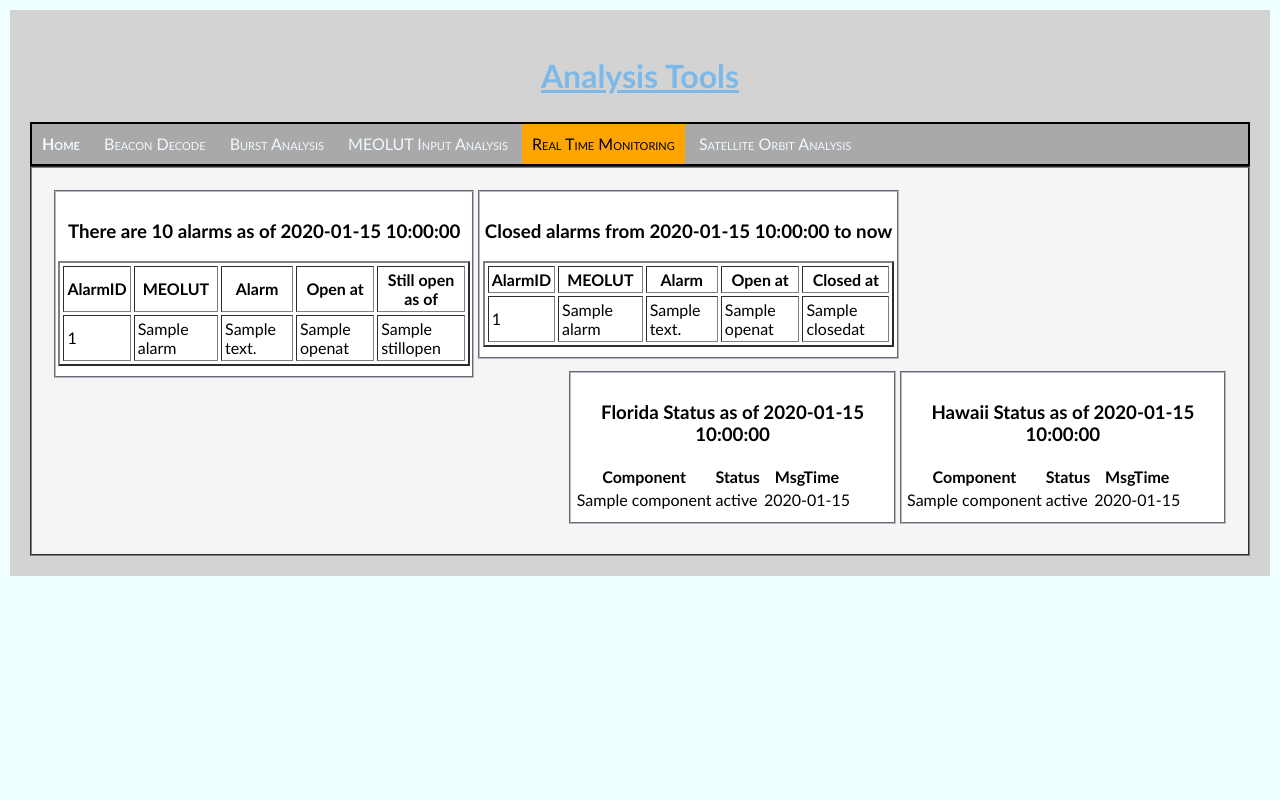
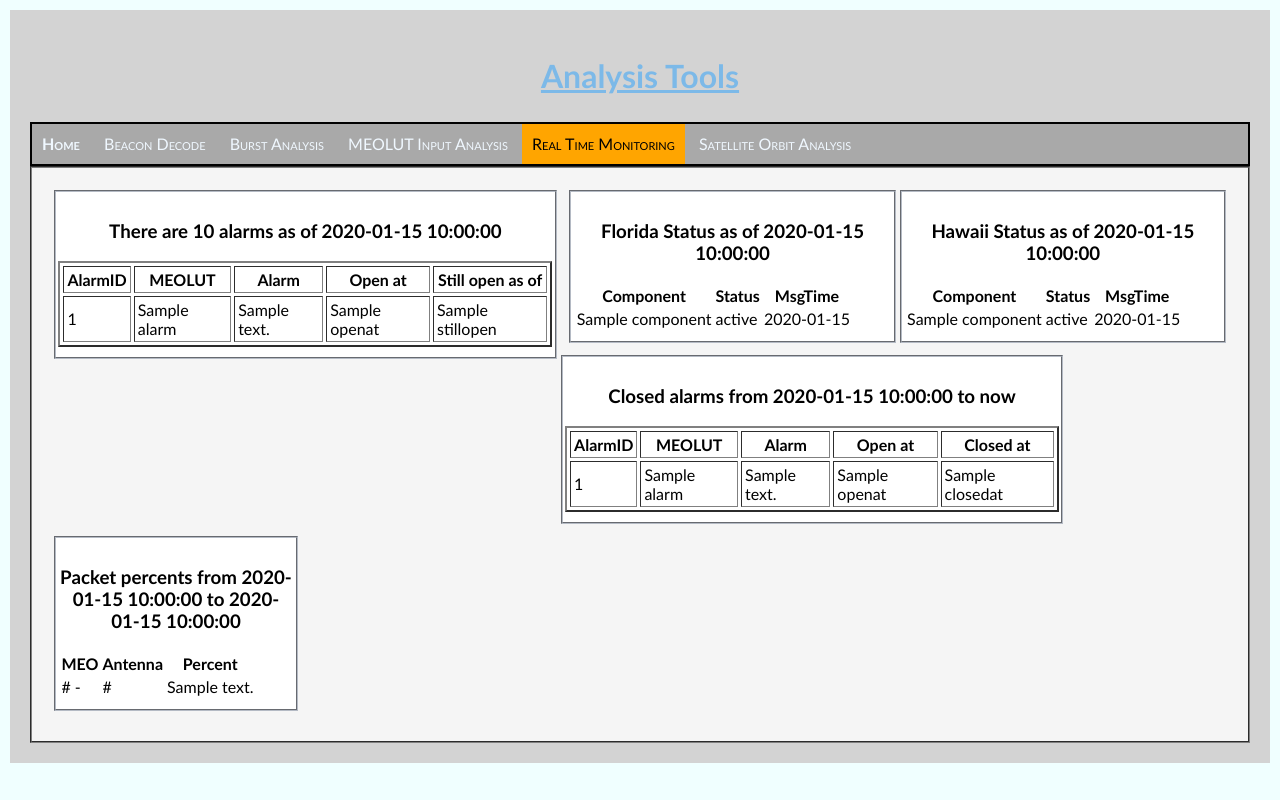
Before and after one commit to jrreich/MEO_Analysis_HTML_Interface, a Flask app: template templates/RealTimeMonitor.html in a window 1280 px wide. Run offline with Flask 2, Linux system fonts and the light colour scheme; the template is opened without the code that fills it: most values are stand-ins (such as "Sample title", 1, 10 or a date in 2020).

Commit message:
percent packets (realtime monitoring ) working

```diff
--- a/routes.py
+++ b/routes.py
@@ -54,7 +54,6 @@ def rawburst():
         result = request.form
         if 'MEOLUT' in result:
             MEOLUTList = [int(x) for x in result.getlist('MEOLUT')]
-
             #MEOLUT_list = [x.strip() for x in MEOLUT_in.split(',')]
         else:
             MEOLUTList = ['%']
@@ -133,21 +132,24 @@ def realtimemonitor():
             days = request.args.get('days')
         else:
             days = 4
-        #StartTime = datetime.datetime(2016,1,1,0,0,0)
-        EndTime = datetime.datetime.utcnow()
-        #EndTime = datetime.datetime(2017,1,5,20,30)
-        StartTime = EndTime - datetime.timedelta(days=float(days))
+        StartTime = datetime.datetime(2017,1,9,14,0)
+        #EndTime = datetime.datetime.utcnow()
+        EndTime = datetime.datetime(2017,1,9,16,0)
+        #StartTime = EndTime - datetime.timedelta(days=float(days))
 
         alarmlist, closedalarms, numalarms = MEOInput_Analysis.MEOLUT_alarms(StartTime,EndTime)
         statusHI, statusFL = MEOInput_Analysis.MEOLUT_status(StartTime,EndTime)
+        packetpercent = MEOInput_Analysis.MEOLUT_percent(StartTime, EndTime)
         return render_template('RealTimeMonitor.html',
             alarmlist=alarmlist,
             closedalarms = closedalarms,
             numalarms = numalarms,
             statusHI = statusHI,
             statusFL = statusFL,
+            packetpercent = packetpercent,
             StartTime = StartTime,
-            EndTime = EndTime)
+            EndTime = EndTime
+            )
     #elif request.method == 'POST':
     #    # read input
     #    result = request.form
--- a/static/styles/mystylesheet3.css
+++ b/static/styles/mystylesheet3.css
@@ -98,8 +98,8 @@ article a {
     text-decoration: none;
 }
 
-.openalarms, .closedalarms {
-    width: 35%;
+.openalarms, .closedalarms, .percent {
+    width: 42%;
     display: inline-block;
     float:left;
 }
@@ -113,7 +113,13 @@ article.status {
 table #openalarms {
     background-color: red;
 }
+table #closealarms {
+    background-color: yellow;
+}
 
+article.percent {
+    width: 20%;
+}
 
 section {
     background-color: whitesmoke;
--- a/templates/BeaconDecoded.html
+++ b/templates/BeaconDecoded.html
@@ -29,5 +29,6 @@
             <div> Protocol Code is: {{ protocolcode }} </div>
             <p> bcn = {{ bcn.protocol }}</p>
         </section>
+     </main>
 </body>
 </html>
--- a/templates/RealTimeMonitor.html
+++ b/templates/RealTimeMonitor.html
@@ -49,28 +49,6 @@
                 </table>
 
             </article>
-            <article class="closedalarms">
-                <h3>Closed alarms from {{ StartTime }} to now</h3>
-                <table class="RealTimeMonitoring">
-                    <tr>
-                        <th>AlarmID</th>
-                        <th>MEOLUT</th>
-                        <th>Alarm</th>
-                        <th>Open at</th>
-                        <th>Closed at</th>
-                    </tr>
-                    {% for alarm in closedalarms %}
-                    <tr>
-                        <td>{{alarm.alarmid}}</td>
-                        <td>{{alarm.meolutname}}</td>
-                        <td> {{alarm.alarmtext}} </td>
-                        <td>{{alarm.openat}}</td>
-                        <td>{{alarm.closedat}}</td>
-                    </tr>
-                    {% endfor %}
-                </table>
-
-            </article>
             <article class="status" id="HI">
                 <h3>Hawaii Status as of {{ EndTime }} </h3>
                 <table>
@@ -106,6 +84,47 @@
                     {% endfor %}
                 </table>
             </article>
+            <article class="closedalarms">
+                <h3>Closed alarms from {{ StartTime }} to now</h3>
+                <table class="RealTimeMonitoring" id="closedalarms">
+                    <tr>
+                        <th>AlarmID</th>
+                        <th>MEOLUT</th>
+                        <th>Alarm</th>
+                        <th>Open at</th>
+                        <th>Closed at</th>
+                    </tr>
+                    {% for alarm in closedalarms %}
+                    <tr>
+                        <td>{{alarm.alarmid}}</td>
+                        <td>{{alarm.meolutname}}</td>
+                        <td> {{alarm.alarmtext}} </td>
+                        <td>{{alarm.openat}}</td>
+                        <td>{{alarm.closedat}}</td>
+                    </tr>
+                    {% endfor %}
+                </table>
+
+            </article>
+            <article class="percent" id="packetpercent">
+                <h3>Packet percents from {{StartTime}} to {{ EndTime }} </h3>
+                <table>
+                    <tr>
+                        <th>MEO</th>
+                        <th>Antenna</th>
+                        <th>Percent</th>
+                    </tr>
+                    {% for MEO, dict in packetpercent.iteritems() %}
+                        {% for ant, percent in dict.iteritems() %}
+                        <tr>
+                            <td>{{ MEO }} - </td>
+                            <td>{{ ant }}</td>
+                            <td>{{ percent }} </td>
+                        </tr>
+                        {% endfor %}
+                    {% endfor %}
+                </table>
+            </article>
         </section>
     </main>
 </body>
```
Also changed, not shown: 2 other files.
